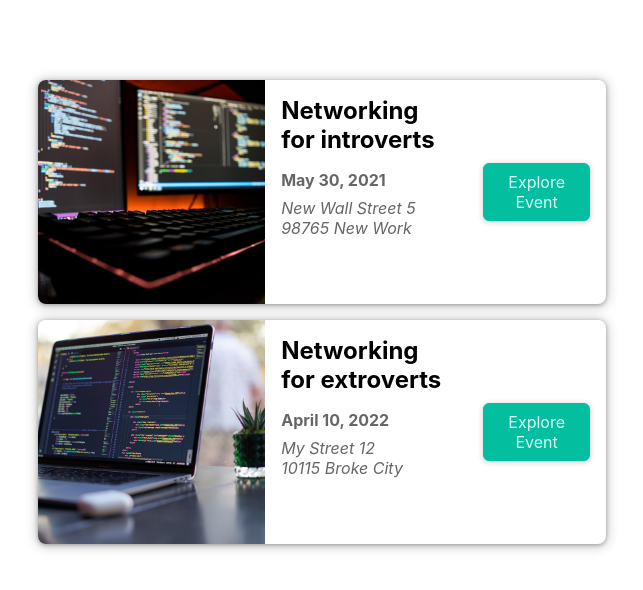
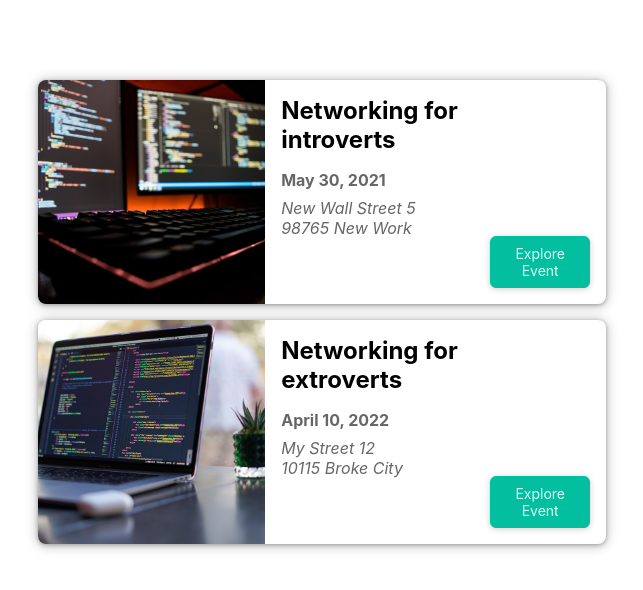
Before and after one commit to neuodev/nextjs-events, a Next.js app: page / in a window 1280 px wide. Shown: the top 590 px of the page, without its empty margins (338-981 px from the left). Built offline with nearby package versions, Linux system fonts and the light colour scheme.

Commit message:
Add the button to the EventItem

```diff
--- a/components/events/event-item.module.css
+++ b/components/events/event-item.module.css
@@ -53,9 +53,10 @@
 .actions {
   display: flex;
   flex-direction: column;
-  align-items: center;
+  align-items: flex-end;
   justify-content: center;
   padding: 1rem;
+  font-size: 14px;
 }
 
 .actions a {
```
